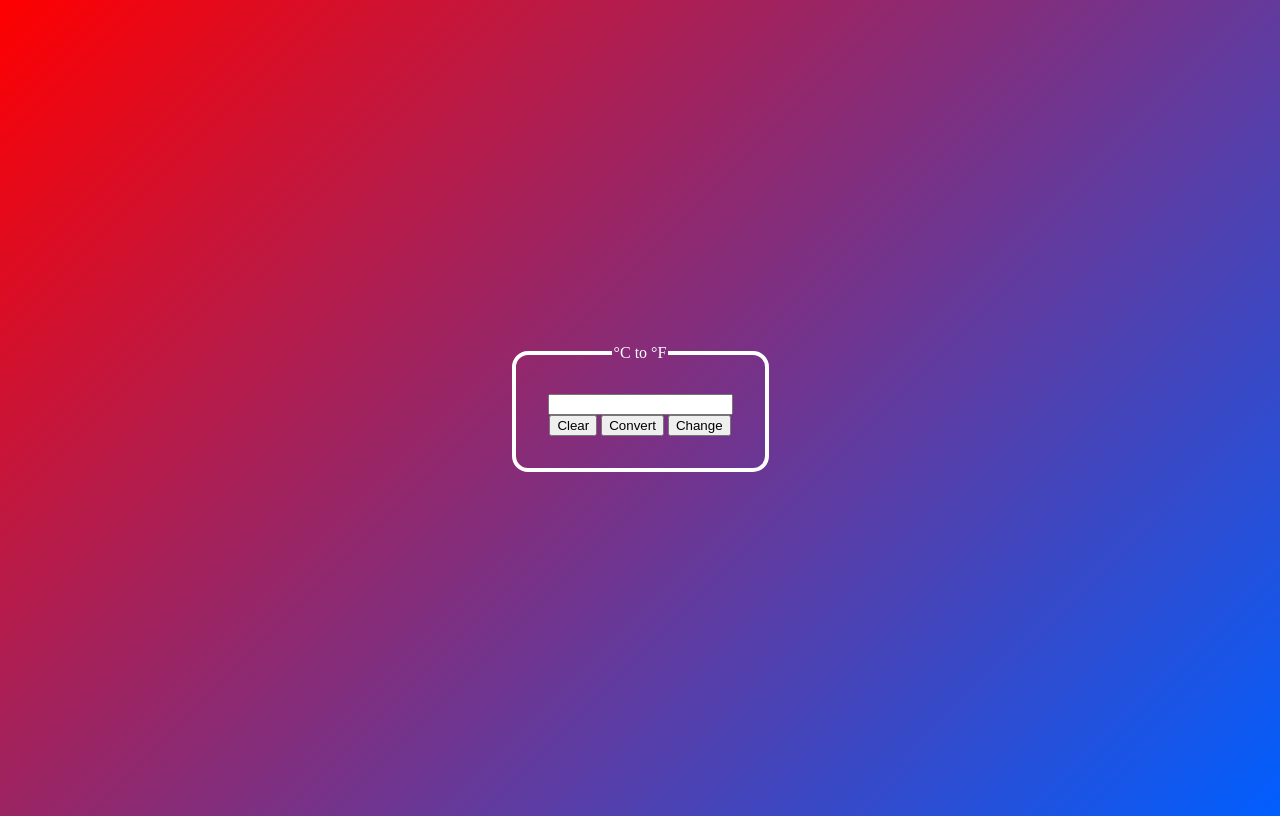
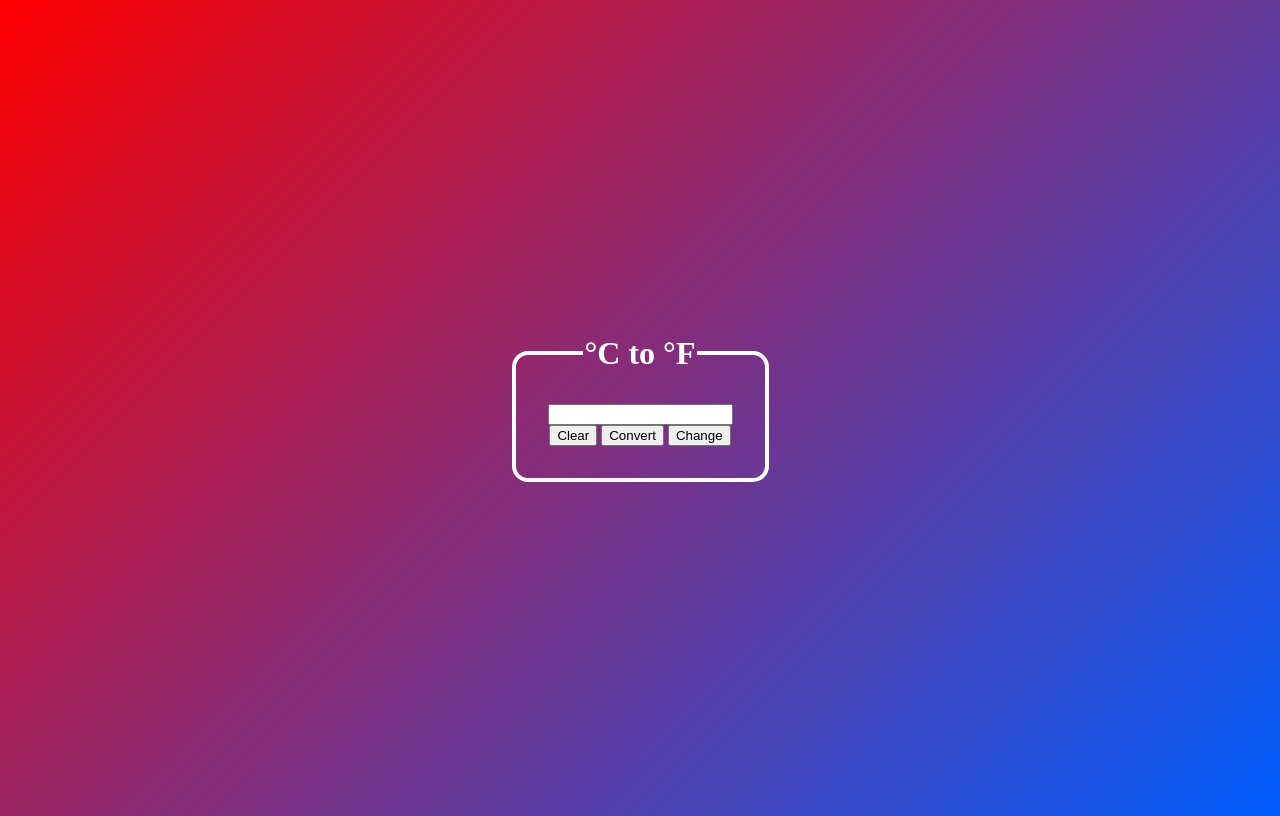
Before and after one commit to Saeedafshari11235/tempConverter, a plain HTML site: page index.html in a window 1280 px wide. Drawn offline with Linux system fonts and the light colour scheme.

Commit message:
adding legend styles

```diff
--- a/style.css
+++ b/style.css
@@ -13,3 +13,7 @@ fieldset{
     border-radius: 1rem;
     text-align: center;
 }
+legend{
+    font-size: 2rem;
+    font-weight: 900;
+}
```
